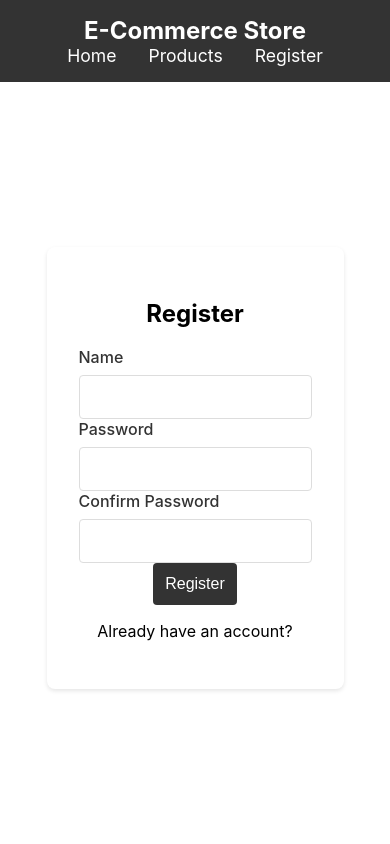
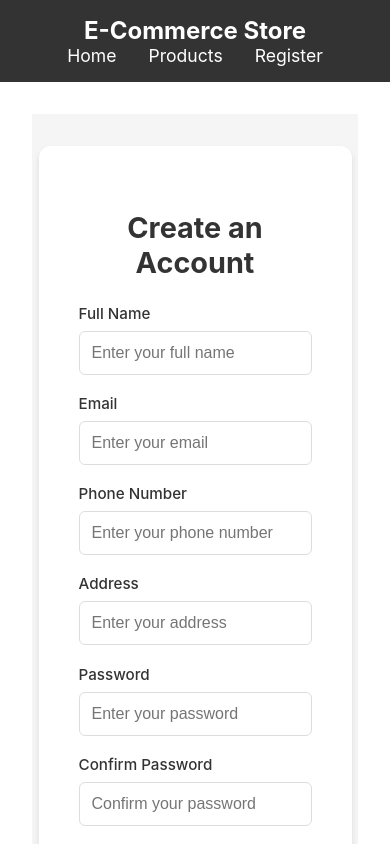
Before and after one commit to phiquangdat/e-commerce-app, a React (Create React App) app in the folder client/: page /register in a window 390 px wide. Shown: the top 844 px of the page. Built offline with nearby package versions, Linux system fonts and the light colour scheme; the HTML template or start-up script is replaced by a standard one.

Commit message:
Enhance registration page with improved form validation, UI updates, and additional input fields. Update CSS for better styling and responsiveness. Change navigation after successful registration.

```diff
--- a/client/src/App.css
+++ b/client/src/App.css
@@ -53,21 +53,29 @@
   align-items: center;
   min-height: calc(100vh - 200px);
   padding: 2rem;
+  background-color: #f5f5f5;
 }
 
 .register-container {
   background: white;
-  padding: 2rem;
-  border-radius: 8px;
-  box-shadow: 0 2px 4px rgba(0, 0, 0, 0.1);
+  padding: 2.5rem;
+  border-radius: 12px;
+  box-shadow: 0 4px 6px rgba(0, 0, 0, 0.1);
   width: 100%;
-  max-width: 400px;
+  max-width: 500px;
+}
+
+.register-container h2 {
+  text-align: center;
+  color: #333;
+  margin-bottom: 1.5rem;
+  font-size: 1.8rem;
 }
 
 .register-form {
   display: flex;
   flex-direction: column;
-  gap: 1rem;
+  gap: 1.2rem;
 }
 
 .form-group {
@@ -80,24 +88,34 @@
 .form-group label {
   font-weight: 500;
   color: #333;
+  font-size: 0.95rem;
 }
 
 .form-group input {
   padding: 0.75rem;
   border: 1px solid #ddd;
-  border-radius: 4px;
+  border-radius: 6px;
   font-size: 1rem;
+  transition: border-color 0.2s;
+}
+
+.form-group input:focus {
+  outline: none;
+  border-color: #666;
+  box-shadow: 0 0 0 2px rgba(0, 0, 0, 0.1);
 }
 
 .register-button {
   background-color: #333;
   color: white;
-  padding: 0.75rem;
+  padding: 0.875rem;
   border: none;
-  border-radius: 4px;
+  border-radius: 6px;
   font-size: 1rem;
+  font-weight: 500;
   cursor: pointer;
   transition: background-color 0.2s;
+  margin-top: 0.5rem;
 }
 
 .register-button:hover {
@@ -107,21 +125,27 @@
 .error-message {
   color: #dc3545;
   margin-bottom: 1rem;
-  padding: 0.5rem;
+  padding: 0.75rem;
   background-color: #f8d7da;
-  border-radius: 4px;
+  border-radius: 6px;
+  font-size: 0.9rem;
+  text-align: center;
 }
 
 .login-link {
-  margin-top: 1rem;
+  margin-top: 1.5rem;
   text-align: center;
+  color: #666;
+  font-size: 0.95rem;
 }
 
 .login-link a {
   color: #333;
-  text-decoration: underline;
+  text-decoration: none;
+  font-weight: 500;
+  margin-left: 0.5rem;
 }
 
 .login-link a:hover {
-  color: #666;
+  text-decoration: underline;
 }
--- a/client/src/pages/Register.js
+++ b/client/src/pages/Register.js
@@ -5,10 +5,11 @@ export default function Register() {
   const navigate = useNavigate();
   const [formData, setFormData] = useState({
     name: "",
-    password: "",
     email: "",
     phone: "",
     address: "",
+    password: "",
+    confirmPassword: "",
   });
   const [error, setError] = useState("");
 
@@ -17,17 +18,35 @@ export default function Register() {
     setFormData({ ...formData, [name]: value });
   };
 
+  const validateForm = () => {
+    if (formData.password !== formData.confirmPassword) {
+      setError("Passwords do not match");
+      return false;
+    }
+
+    if (formData.password.length < 6) {
+      setError("Password must be at least 6 characters long");
+      return false;
+    }
+
+    if (!formData.email.includes("@")) {
+      setError("Please enter a valid email address");
+      return false;
+    }
+
+    if (!formData.phone.match(/^\d{10}$/)) {
+      setError("Please enter a valid 10-digit phone number");
+      return false;
+    }
+
+    return true;
+  };
+
   const handleSubmit = async (e) => {
     e.preventDefault();
     setError("");
 
-    if (formData.password !== formData.confirmPassword) {
-      setError("Passwords do not match");
-      return;
-    }
-
-    if (formData.password.length < 6) {
-      setError("Password must be at least 6 characters long");
+    if (!validateForm()) {
       return;
     }
 
@@ -37,7 +56,13 @@ export default function Register() {
         headers: {
           "Content-Type": "application/json",
         },
-        body: JSON.stringify(formData),
+        body: JSON.stringify({
+          name: formData.name,
+          email: formData.email,
+          phone: formData.phone,
+          address: formData.address,
+          password: formData.password,
+        }),
       });
       const data = await response.json();
 
@@ -46,8 +71,7 @@ export default function Register() {
       }
 
       localStorage.setItem("token", data.token);
-
-      navigate("/login");
+      navigate("/");
     } catch (error) {
       setError(error.message);
     }
@@ -56,11 +80,11 @@ export default function Register() {
   return (
     <div className="register-page">
       <div className="register-container">
-        <h2>Register</h2>
+        <h2>Create an Account</h2>
         {error && <p className="error-message">{error}</p>}
-        <form onSubmit={handleSubmit}>
+        <form onSubmit={handleSubmit} className="register-form">
           <div className="form-group">
-            <label htmlFor="name">Name</label>
+            <label htmlFor="name">Full Name</label>
             <input
               type="text"
               id="name"
@@ -68,6 +92,43 @@ export default function Register() {
               value={formData.name}
               onChange={handleChange}
               required
+              placeholder="Enter your full name"
+            />
+          </div>
+          <div className="form-group">
+            <label htmlFor="email">Email</label>
+            <input
+              type="email"
+              id="email"
+              name="email"
+              value={formData.email}
+              onChange={handleChange}
+              required
+              placeholder="Enter your email"
+            />
+          </div>
+          <div className="form-group">
+            <label htmlFor="phone">Phone Number</label>
+            <input
+              type="tel"
+              id="phone"
+              name="phone"
+              value={formData.phone}
+              onChange={handleChange}
+              required
+              placeholder="Enter your phone number"
+            />
+          </div>
+          <div className="form-group">
+            <label htmlFor="address">Address</label>
+            <input
+              type="text"
+              id="address"
+              name="address"
+              value={formData.address}
+              onChange={handleChange}
+              required
+              placeholder="Enter your address"
             />
           </div>
           <div className="form-group">
@@ -79,6 +140,7 @@ export default function Register() {
               value={formData.password}
               onChange={handleChange}
               required
+              placeholder="Enter your password"
             />
           </div>
           <div className="form-group">
@@ -90,13 +152,16 @@ export default function Register() {
               value={formData.confirmPassword}
               onChange={handleChange}
               required
+              placeholder="Confirm your password"
             />
           </div>
           <button type="submit" className="register-button">
             Register
           </button>
         </form>
-        <p className="login-link">Already have an account?</p>
+        <p className="login-link">
+          Already have an account? <Link to="/login">Login here</Link>
+        </p>
       </div>
     </div>
   );
```
